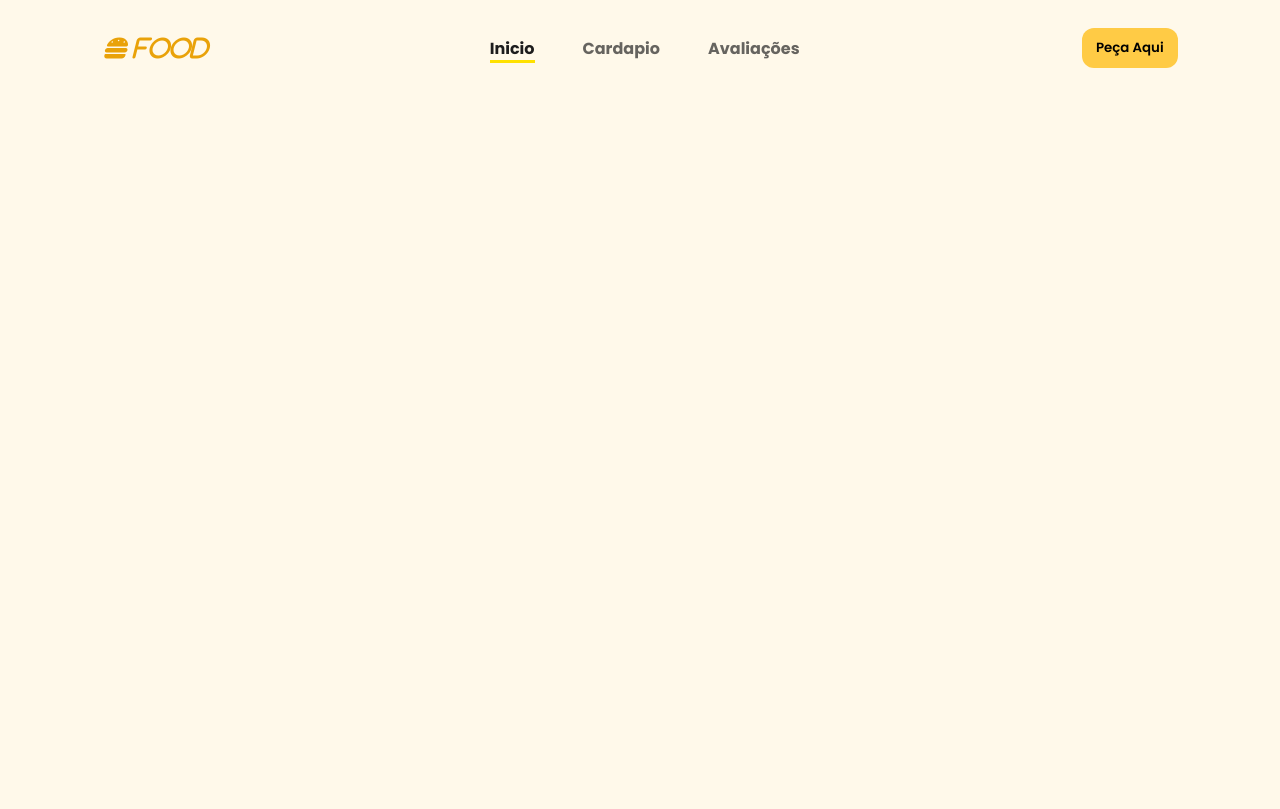
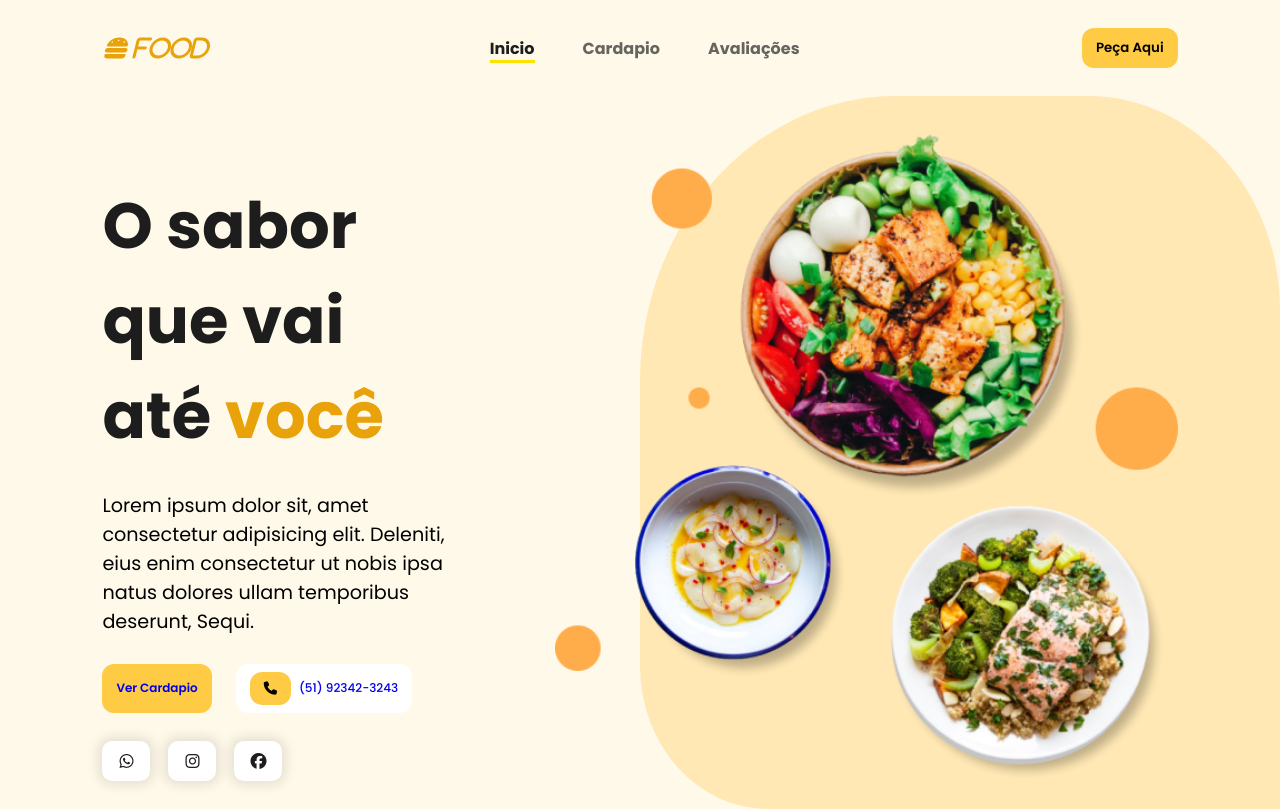
Before and after one commit to mar-tchelo/landing-page-food-theme-main, a plain HTML site: page index.html in a window 1280 px wide. Drawn offline with nearby package versions, Linux system fonts and the light colour scheme.

Commit message:
Commit in section home

```diff
--- /dev/null
+++ b/css/home.css
@@ -0,0 +1,107 @@
+#home{
+    display: flex;
+    position: relative;
+    min-height: calc(100vh - 91px);
+
+}
+
+#cta{
+    width: 35%;
+    display: flex;
+    flex-direction: column;
+    gap: 28px;
+    margin-top: 5%;
+}
+
+#cta .title{
+    font-size: 4rem;
+    color: #1d1d1d;
+}
+
+#cta .title span{
+    color: #e9a209;
+}
+
+#cta .description{
+   font-size: 1.2rem;
+
+}
+
+#cta_buttons{
+    display: flex;
+    gap: 24px;
+}
+
+#cta_buttons a{
+   color: 1d1d1d;
+}
+
+#phone_button{
+    display: flex;
+    gap: 8px;
+    align-items: center;
+    background-color: #ffff;
+    padding: 8px 14px;
+    font-weight: 500;
+    box-sizing: 0px 0px 12px 4px rgba(0,0,0,0.5);
+    border-radius: 12px;
+}
+
+#banner{
+    display: flex;
+    align-items: flex-start;
+    justify-content: end;
+    width: 70%;
+    z-index: 2;
+}
+
+#banner img{
+    height: 100%;
+    width: fit-content;
+}
+
+.shape{
+   background-color: #ffe8b4;
+   width: 50%;
+   height: 100%;
+   position: absolute;
+   border-radius: 40% 30% 0% 20%;
+   top: 0;
+   right: 0;
+   z-index: 1;
+}
+
+@media screen and (max-width: 1320px){
+    #cta_buttons a{
+
+        font-size: 12px;
+    }
+}
+
+
+@media screen and (max-width: 1170px) {
+    #home{
+        min-height: 100%;
+        padding: 0px;
+    }
+
+
+    #banner,
+    #banner img,
+    #home .shape{
+        display: none;
+    }
+
+    #cta{
+        width: 100%;
+        align-items: center;
+        text-align: center;
+        padding: 28px 8%;
+    }
+}
+
+@media screen and (max-width: 450px){
+    #phone_button button{
+        display: none;
+    }
+}
--- /dev/null
+++ b/css/imports.css
@@ -0,0 +1,5 @@
+@import url('https://fonts.googleapis.com/css2?family=Poppins:ital,wght@0,100;0,200;0,300;0,400;0,500;0,600;0,700;0,800;0,900;1,100;1,200;1,300;1,400;1,500;1,600;1,700;1,800;1,900&family=Roboto:ital,wght@0,100;0,300;0,400;0,500;0,700;0,900;1,100;1,300;1,400;1,500;1,700;1,900&display=swap'); /* Fonte  */
+
+@import url('styles.css');
+@import url('header.css');
+@import url('home.css');
--- a/css/styles.css
+++ b/css/styles.css
@@ -1,6 +1,3 @@
-@import url('https://fonts.googleapis.com/css2?family=Poppins:ital,wght@0,100;0,200;0,300;0,400;0,500;0,600;0,700;0,800;0,900;1,100;1,200;1,300;1,400;1,500;1,600;1,700;1,800;1,900&family=Roboto:ital,wght@0,100;0,300;0,400;0,500;0,700;0,900;1,100;1,300;1,400;1,500;1,700;1,900&display=swap'); /* Fonte  */
-
-@import url('header.css');
 
 *{
     margin: 0;
@@ -14,6 +11,10 @@
 
 body{
     background-color: #fff9ea;
+}
+
+section{
+    padding: 28px 8%;
 }
 
 /* Botão padrao */
@@ -35,3 +36,27 @@ body{
 .btn-default:hover{
     background-color: #f8d477;
 }
+
+/* Botons Social Midias */
+
+.social-media-buttons{
+    display: flex;
+    gap: 18px;
+}
+
+.social-media-buttons a{
+    display: flex;
+    align-items: center;
+    justify-content: center;
+    width: 48px;
+    height: 40px;
+    background-color: #ffff;
+    border-radius: 10px;
+    color: #1d1d1d;
+    box-shadow: 0px 0px 12px 4px rgba(0, 0, 0, 0.1);
+    transition: box-shadow .3s ease ;
+}
+
+.social-media-buttons a:hover{
+    box-shadow: 0px 0px 12px 8px rgba(0, 0, 0, 0.1);
+}
--- a/index.html
+++ b/index.html
@@ -16,7 +16,7 @@
 
     <script src="js/main.js" defer></script>
 
-    <link rel="stylesheet" href="css/styles.css"> <!-- link css -->
+    <link rel="stylesheet" href="css/imports.css"> <!-- link css -->
 
     <title>Landing page</title>
 </head>
@@ -64,6 +64,42 @@
             </button>
         </div>
     </header><!--Header-->
+
+    <main id="content">
+        <section id="home">
+            <div class="shape"></div>
+            <div id="cta">
+                <h1 class="title">O sabor que vai até
+                    <span>você</span>
+                </h1>
+                <p class="description">
+                    Lorem ipsum dolor sit, amet consectetur adipisicing elit. Deleniti, eius enim consectetur ut nobis
+                    ipsa natus dolores ullam temporibus deserunt, Sequi.
+                </p>
+
+                <div id="cta_buttons">
+                    <a href="#" class="btn-default">Ver Cardapio</a>
+
+                    <a href="tel: +55555555555" id="phone_button">
+                        <button class="btn-default">
+                            <i class="fa-solid fa-phone"></i>
+                        </button>
+                        (51) 92342-3243
+                    </a>
+                </div>
+
+                <div class="social-media-buttons">
+                    <a href="#"><i class="fa-brands fa-whatsapp"></i></a>
+                    <a href="#"><i class="fa-brands fa-instagram"></i></a>
+                    <a href="#"><i class="fa-brands fa-facebook"></i></a>
+                </div>
+            </div>
+            <div id="banner">
+                <img src="images/hero.png" alt="">
+            </div>
+        </section>
+    </main>
+
 </body>
 
 </html>
```
